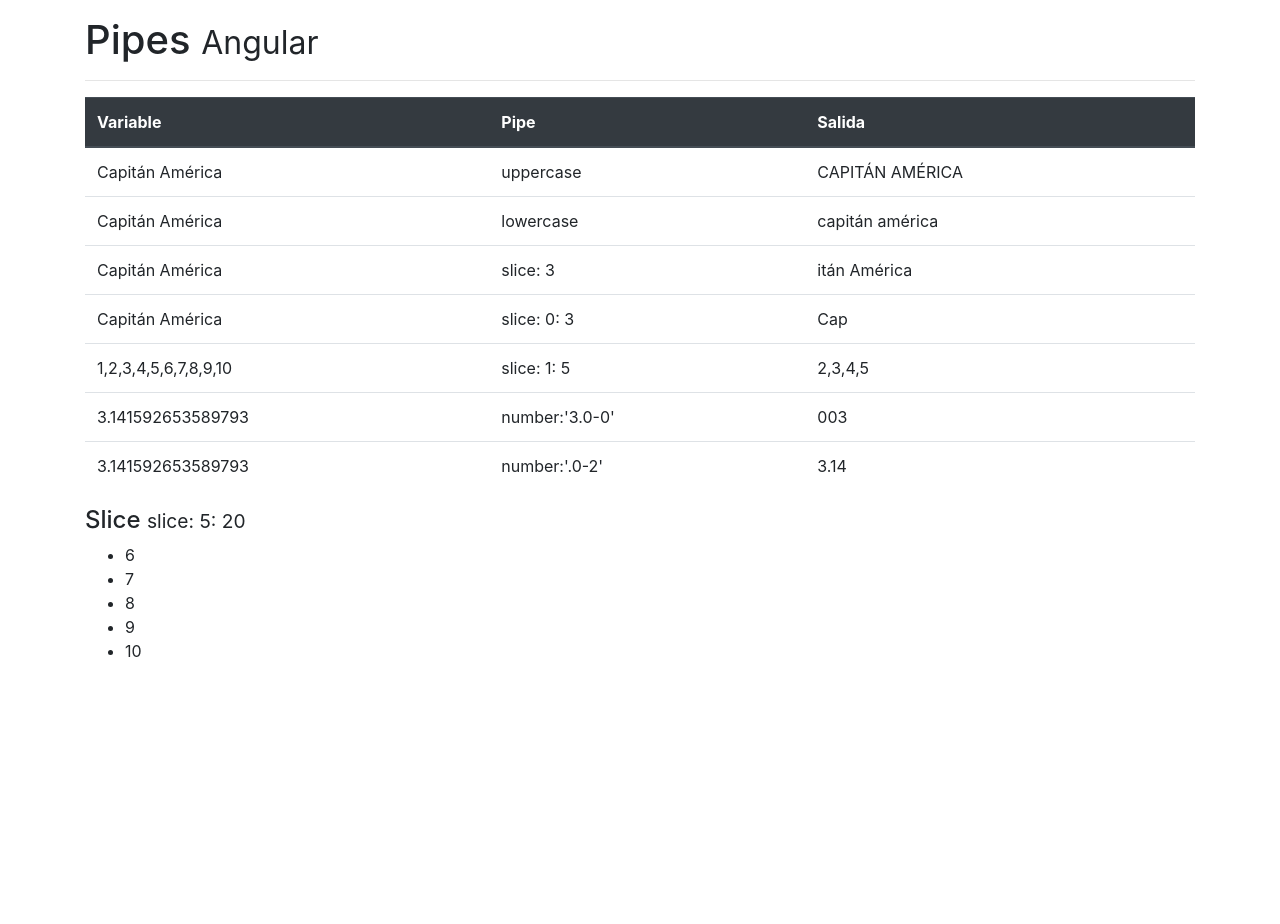
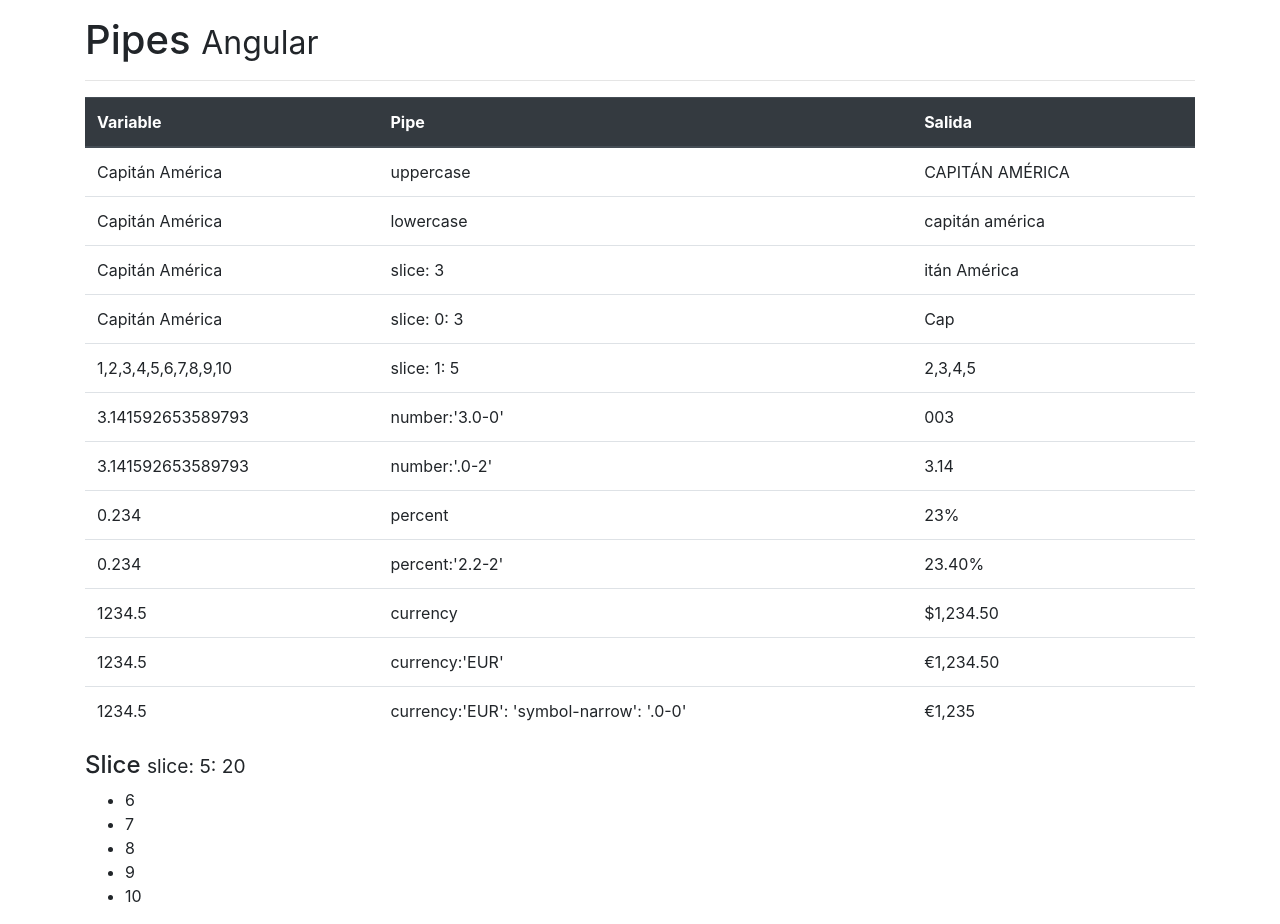
Before and after one commit to joan1906/03-pipes, an Angular app: page / in a window 1280 px wide. Before the commit the page ends 800 px from the top, so only its background shows below. Built offline with nearby package versions, Linux system fonts and the light colour scheme.

Commit message:
pipe percent and currency

```diff
--- a/src/app/app.component.html
+++ b/src/app/app.component.html
@@ -47,6 +47,31 @@
           <td>number:'.0-2'</td>
           <td>{{ PI | number:'.0-2'}}</td>
         </tr>
+        <tr>
+          <td>{{ porcentaje }}</td>
+          <td>percent</td>
+          <td>{{ porcentaje | percent}}</td>
+        </tr>
+        <tr>
+          <td>{{ porcentaje }}</td>
+          <td>percent:'2.2-2'</td>
+          <td>{{ porcentaje | percent:'2.2-2'}}</td>
+        </tr>
+        <tr>
+          <td>{{ salario }}</td>
+          <td>currency</td>
+          <td>{{ salario | currency}}</td>
+        </tr>
+        <tr>
+          <td>{{ salario }}</td>
+          <td>currency:'EUR'</td>
+          <td>{{ salario | currency:'EUR'}}</td>
+        </tr>
+        <tr>
+          <td>{{ salario }}</td>
+          <td>currency:'EUR': 'symbol-narrow': '.0-0'</td>
+          <td>{{ salario | currency:'EUR': 'symbol-narrow': '.0-0'}}</td>
+        </tr>
       </tbody>
     </table>
 
--- a/src/app/app.component.ts
+++ b/src/app/app.component.ts
@@ -9,4 +9,6 @@ export class AppComponent {
   nombre: string = 'Capitán América';
   arreglo = [1, 2, 3, 4, 5, 6, 7, 8, 9, 10];
   PI: number = Math.PI;
+  porcentaje: number = 0.234;
+  salario: number = 1234.5;
 }
```
